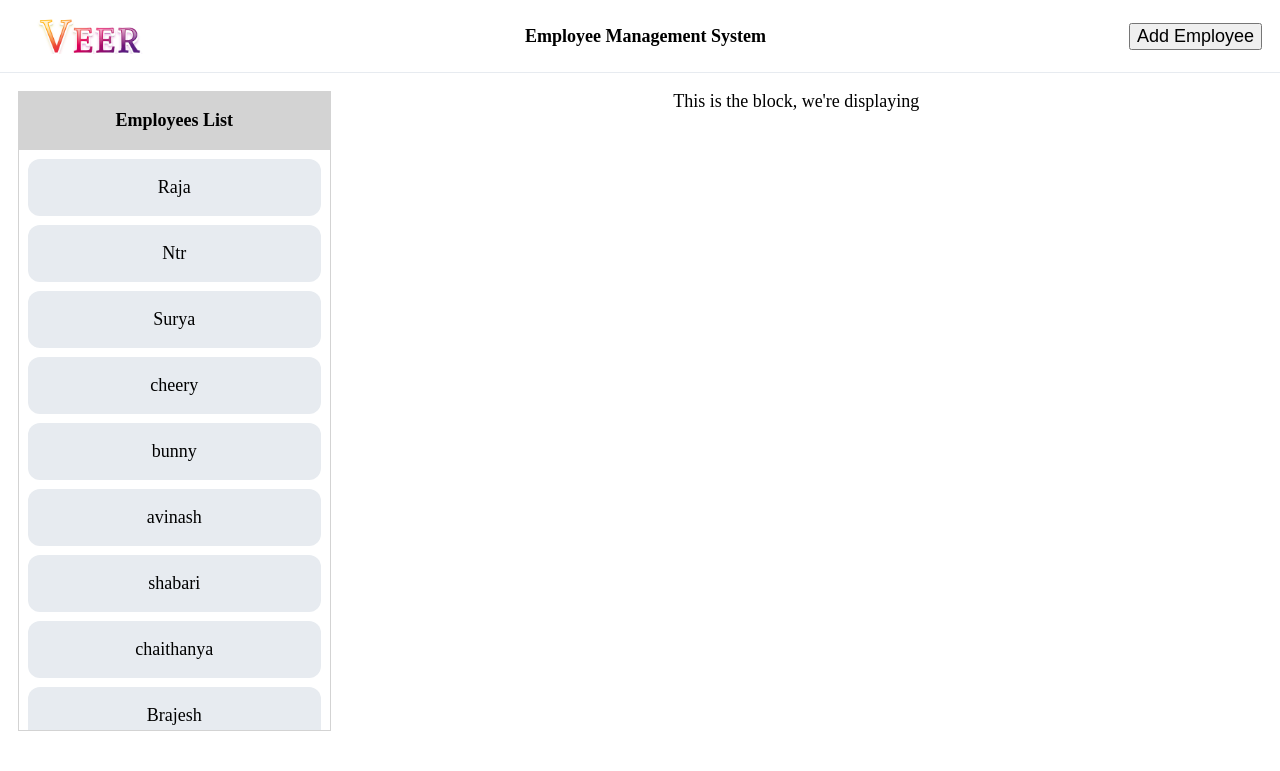
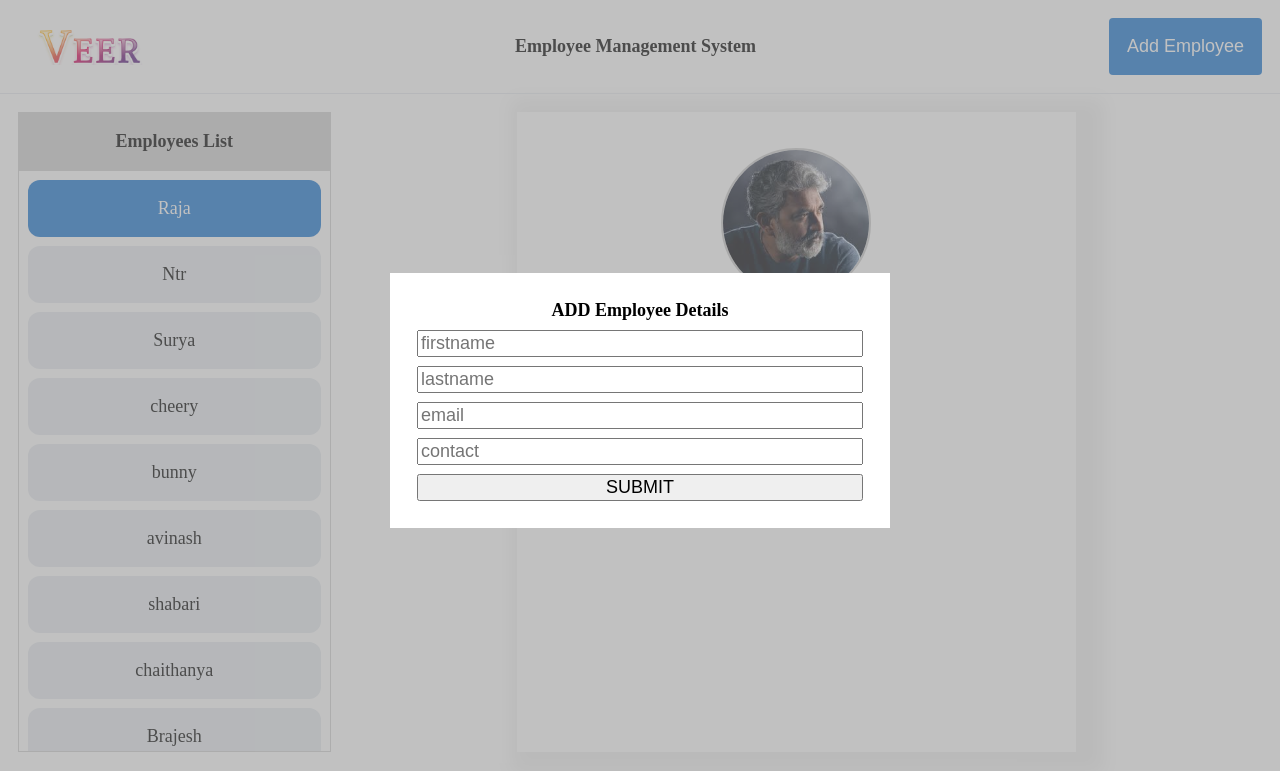
Before and after one commit to veerthondam/employee-management, a plain HTML site: page index.html in a window 1280 px wide. Both pictures are taken after a click on the button "Add Employee". Drawn offline with Linux system fonts and the light colour scheme.

Commit message:
Added feature - Add Employee details and css changes to Employee list

```diff
--- a/index.html
+++ b/index.html
@@ -17,7 +17,7 @@
         <h1>Employee Management System</h1>
 
         <div>
-          <button>Add Employee</button>
+          <button class="add-emp">Add Employee</button>
         </div>
       </div>
 
@@ -33,7 +33,33 @@
           <div class="emply-section">This is the block, we're displaying</div>
         </div>
       </div>
+      <div class="employ-add-section">
+        <form>
+          <h2>ADD Employee Details</h2>
+          <input
+            type="text"
+            placeholder="firstname"
+            name="firstName"
+            id="firstname"
+          />
+          <input
+            type="text"
+            placeholder="lastname"
+            name="lastName"
+            id="lastname"
+          />
+          <input type="text" placeholder="email" name="email" id="email" />
+          <input
+            type="text"
+            placeholder="contact"
+            name="contact"
+            id="contact"
+          />
+          <input type="submit" value="SUBMIT" />
+        </form>
+      </div>
     </div>
+
     <script src="script.js"></script>
   </body>
 </html>
--- a/script.js
+++ b/script.js
@@ -2,35 +2,33 @@ const loadApi = async () => {
   try {
     const apiCall = await fetch("db.json");
     const employees = await apiCall.json();
-    let empList = document.querySelector(".employee-list");
-    empList.innerHTML = "";
+    renderEmployees(employees);
+    let addEmployee = document.querySelector(".add-emp");
+    let empAddSection = document.querySelector(".employ-add-section");
+    let submitForm = document.querySelector(".employ-add-section form");
+    addEmployee.addEventListener("click", function () {
+      empAddSection.style.display = "flex";
+    });
+    empAddSection.addEventListener("click", (e) => {
+      if (e.target.classList.contains("employ-add-section")) {
+        empAddSection.style.display = "none";
+      }
+    });
+    submitForm.addEventListener("submit", (e) => {
+      e.preventDefault();
+      const formData = new FormData(submitForm);
+      const values = [...formData.entries()];
+      let empData = {};
+      values.forEach((val) => {
+        empData[val[0]] = val[1];
+      });
 
-    empList.innerHTML = employees
-      .map((data) => {
-        return `<div id=${data.id} class="employee-item">${data.firstName}</div>`;
-      })
-      .join("");
+      empData.id = employees[employees.length - 1].id + 1;
+      employees.push(empData);
+      submitForm.reset();
+      empAddSection.style.display = "none";
 
-    empList.addEventListener("click", (event) => {
-      let empId = event.target.id;
-      const clickedEmployee = employees.find((data) => data.id == empId);
-
-      const emplySection = document.querySelector(".emply-section");
-      if (clickedEmployee) {
-        emplySection.innerHTML = "";
-        emplySection.innerHTML = `
-        <div class="Emp-profile-container">
-        <div class="profile-img">
-          <img src="${
-            clickedEmployee.imageUrl
-              ? "./assets/" + clickedEmployee.imageUrl
-              : "./assets/noimage.png"
-          }"  alt=${clickedEmployee.firstName}>
-        </div>
-          <div>${clickedEmployee.firstName} ${clickedEmployee.lastName}</div>
-        </div>
-        `;
-      }
+      renderEmployees(employees);
     });
 
     /*  employees.forEach((emp) => {
@@ -49,3 +47,57 @@ const loadApi = async () => {
 };
 
 loadApi();
+
+const renderEmployees = (employees) => {
+  let empList = document.querySelector(".employee-list");
+  empList.dataset.activeId = employees[0].id;
+  empList.innerHTML = "";
+  empList.innerHTML = employees
+    .map((data, index) => {
+      const activeClass = index == 0 ? "active" : "";
+      return `<div id=${data.id} class="employee-item ${activeClass}">${data.firstName}</div>`;
+    })
+    .join("");
+
+  displayEmployee(employees[0]);
+  empList.addEventListener("click", (event) => {
+    if (event.target.classList.contains("employee-item")) {
+      const isAlreadyActive = event.target.classList.contains("active");
+
+      if (!isAlreadyActive) {
+        const activeRecord = empList.querySelector(".employee-item.active");
+        if (activeRecord) {
+          activeRecord.classList.remove("active");
+        }
+
+        event.target.classList.add("active");
+
+        // Display the clicked employee's details
+        const empId = event.target.id;
+        const clickedEmployee = employees.find((data) => data.id == empId);
+
+        if (clickedEmployee) {
+          displayEmployee(clickedEmployee);
+        }
+      }
+    }
+  });
+};
+
+const displayEmployee = (clickedEmployee) => {
+  const emplySection = document.querySelector(".emply-section");
+
+  emplySection.innerHTML = "";
+  emplySection.innerHTML = `
+        <div class="Emp-profile-container">
+        <div class="profile-img">
+          <img src="${
+            clickedEmployee.imageUrl
+              ? "./assets/" + clickedEmployee.imageUrl
+              : "./assets/noimage.png"
+          }"  alt=${clickedEmployee.firstName}>
+        </div>
+          <div>${clickedEmployee.firstName} ${clickedEmployee.lastName}</div>
+        </div>
+        `;
+};
--- a/style.css
+++ b/style.css
@@ -4,7 +4,6 @@
     font-size: 18px;
 
 }
-
 
 .header {
     display: flex;
@@ -34,8 +33,6 @@
     display: flex;
     text-align: center;
     margin: 0 1rem;
-
-
 }
 
 .main .heading {
@@ -46,8 +43,6 @@
     flex: 3;
 }
 
-
-
 .main .heading, .main .weather-app1 {
     border: 1px solid lightgray;
 
@@ -57,7 +52,6 @@
 .heading {
     max-height: 80vh;
     overflow-y: scroll;
-
 }
 
 .caption {
@@ -75,12 +69,15 @@
     box-sizing: border-box;
 }
 
+.employee-list {
+    cursor: pointer;
+}
+
 .employee-item {
     background-color: #e7ebf0;
     margin: 0.5rem;
     padding: 1rem;
     border-radius: 12px;
-
 }
 
 .profile-img {
@@ -98,3 +95,50 @@
     height: 100%;
     object-fit: cover;
 }
+
+.emply-section {
+    display: flex;
+    flex: 0.6;
+    justify-content: center;
+    padding: 2rem 0;
+    -webkit-box-shadow: 11px 4px 17px 16px rgba(240, 240, 240, 1);
+    -moz-box-shadow: 11px 4px 17px 16px rgba(240, 240, 240, 1);
+    box-shadow: 11px 4px 17px 16px rgba(240, 240, 240, 1);
+}
+
+.employ-add-section {
+    display: none;
+    justify-content: center;
+    align-items: center;
+    text-align: center;
+    width: 100vw;
+    height: 100vh;
+    position: fixed;
+    top: 0;
+    left: 0;
+    z-index: 10;
+    background-color: rgba(141, 141, 141, 0.541);
+}
+
+.employ-add-section form {
+    display: flex;
+    flex-direction: column;
+    gap: 0.5rem;
+    background-color: #fff;
+    width: 500px;
+    padding: 1.5rem;
+}
+
+.add-emp {
+    background-color: #1976d2;
+    border: none;
+    cursor: pointer;
+    color: #fff;
+    padding: 1rem;
+    border-radius: 4px;
+}
+
+.active {
+    background-color: #1976d2;
+    color: #fff;
+}
```
